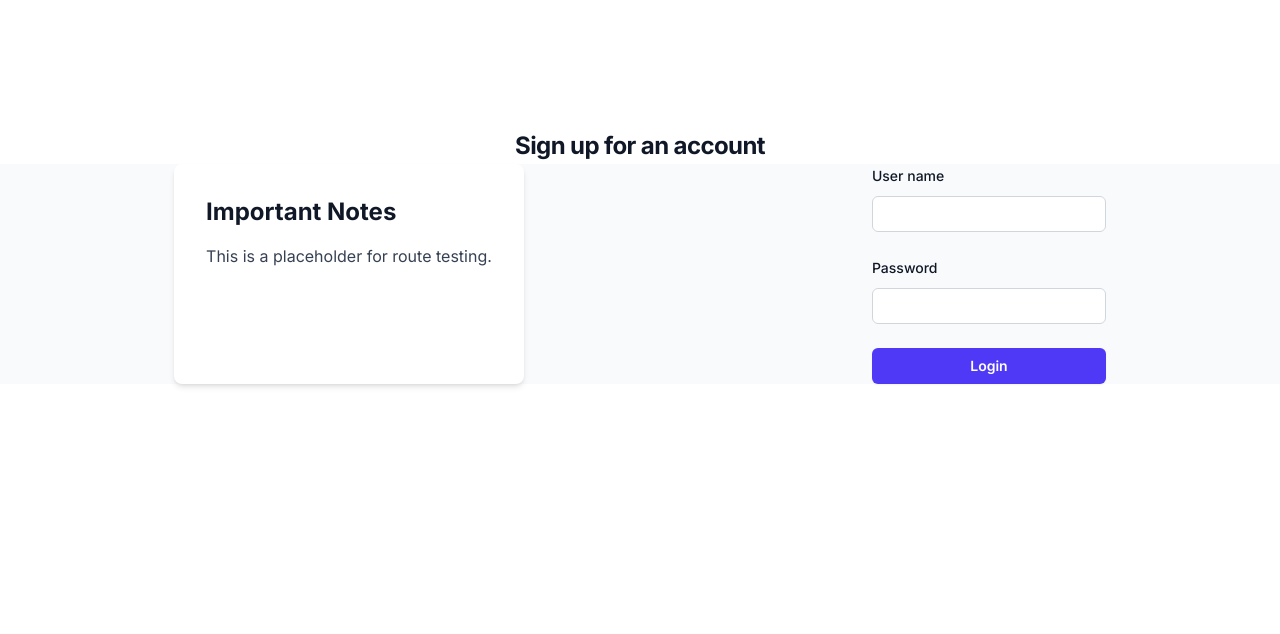
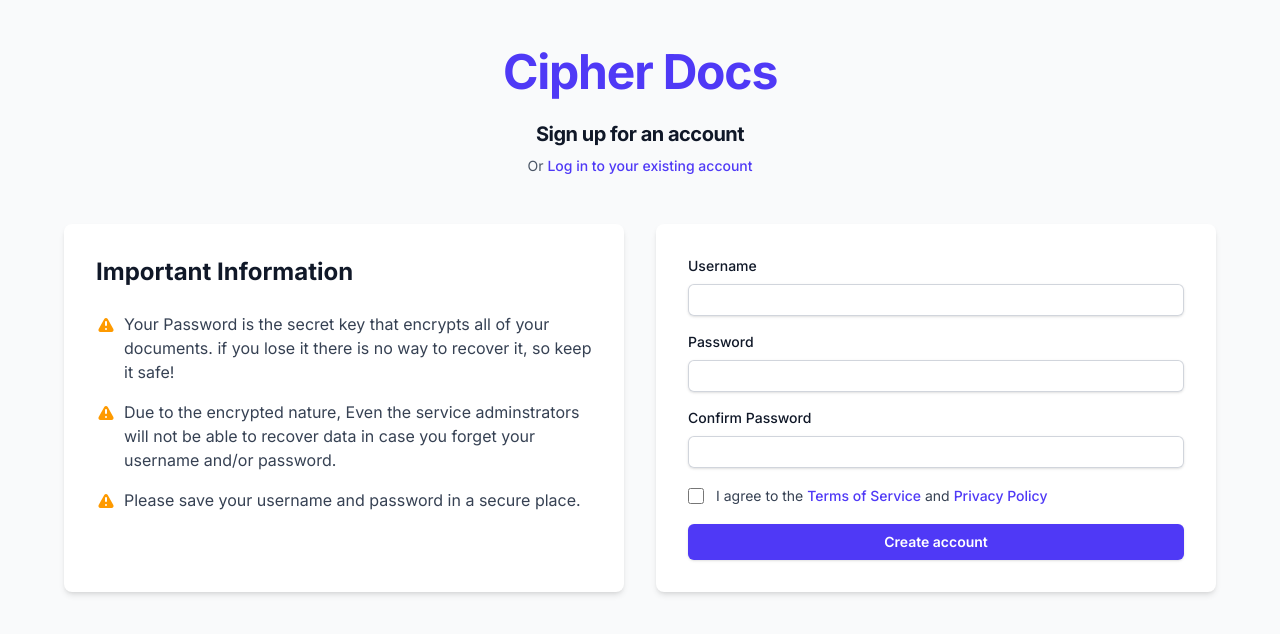
Before and after one commit to sajidahamed-git/cipherDocs-frontend, a React (Vite) app: page /signup in a window 1280 px wide. Shown: the top 634 px of the page. Built offline with nearby package versions, Linux system fonts and the light colour scheme.

Commit message:
feat: enhance SignupPage with improved layout, validation, and user guidance; add confirm password field and terms agreement

```diff
--- a/src/pages/SignupPage.tsx
+++ b/src/pages/SignupPage.tsx
@@ -1,90 +1,202 @@
 import { useState } from "react";
-// import { Link } from "react-router-dom";
+import { Link } from "react-router-dom";
 
 export default function SignupPage() {
   const [username, setUsername] = useState("");
   const [password, setPassword] = useState("");
+  const [confirmPassword, setConfirmPassword] = useState("");
+
   return (
-    <div className="py-12">
-      <div className="">
-        <img
-          alt=""
-          src=""
-          className="mx-auto h-10 w-auto"
-        />
-        <h2 className="mt-10 text-center text-2xl/9 font-bold tracking-tight text-gray-900">
+    <div className="min-h-screen bg-gray-50 px-4 py-12 sm:px-6 lg:px-8">
+      <div className="mx-auto max-w-7xl">
+        <div className="flex flex-col items-center justify-center">
+          <h1 className="text-2xl font-bold tracking-tight text-indigo-600 sm:text-5xl">
+            Cipher Docs
+          </h1>
+          <h2 className="mt-6 text-xl font-bold tracking-tight text-gray-900">
             Sign up for an account
           </h2>
-      </div>
-      <div className="flex justify-around bg-gray-50">
-        <div className="notes rounded-lg bg-white p-8 shadow-md">
-          <h1 className="mb-4 text-2xl font-bold text-gray-900">
-            Important Notes
-          </h1>
-          <p className="text-gray-700">
-            This is a placeholder for route testing.
+          <p className="mt-2 text-center text-sm text-gray-600">
+            Or{" "}
+            <Link
+              to="/login"
+              className="font-medium text-indigo-600 hover:text-indigo-500"
+            >
+              Log in to your existing account
+            </Link>
           </p>
         </div>
-        <div className="form">
-          <form
-            // onSubmit={(e) => handleLoginSubmit(username, password, e)}
-            className="space-y-6"
+
+        <div className="mt-8 sm:mt-12">
+          <div className="mx-auto grid max-w-6xl gap-8 md:grid-cols-2">
+            <div className="order-2 rounded-lg bg-white p-8 shadow-md md:order-1">
+              <h2 className="mb-6 text-2xl font-bold text-gray-900">
+               Important Information
+              </h2>
+              <ul className="space-y-4">
+                <li className="flex items-start">
+                  <svg
+                    xmlns="http://www.w3.org/2000/svg"
+                    className="mt-1 mr-2 h-5 w-5 flex-shrink-0 text-amber-500"
+                    viewBox="0 0 20 20"
+                    fill="currentColor"
                   >
+                    <path
+                      fillRule="evenodd"
+                      d="M8.257 3.099c.765-1.36 2.722-1.36 3.486 0l5.58 9.92c.75 1.334-.213 2.98-1.742 2.98H4.42c-1.53 0-2.493-1.646-1.743-2.98l5.58-9.92zM11 13a1 1 0 11-2 0 1 1 0 012 0zm-1-8a1 1 0 00-1 1v3a1 1 0 002 0V6a1 1 0 00-1-1z"
+                      clipRule="evenodd"
+                    />
+                  </svg>
+                  <span className="text-gray-700">
+                    Your Password is the secret key that encrypts all of your documents.
+                    if you lose it  there is no way to recover it, so keep it safe!
+                  </span>
+                </li>
+                <li className="flex items-start">
+                  <svg
+                    xmlns="http://www.w3.org/2000/svg"
+                    className="mt-1 mr-2 h-5 w-5 flex-shrink-0 text-amber-500"
+                    viewBox="0 0 20 20"
+                    fill="currentColor"
+                  >
+                    <path
+                      fillRule="evenodd"
+                      d="M8.257 3.099c.765-1.36 2.722-1.36 3.486 0l5.58 9.92c.75 1.334-.213 2.98-1.742 2.98H4.42c-1.53 0-2.493-1.646-1.743-2.98l5.58-9.92zM11 13a1 1 0 11-2 0 1 1 0 012 0zm-1-8a1 1 0 00-1 1v3a1 1 0 002 0V6a1 1 0 00-1-1z"
+                      clipRule="evenodd"
+                    />
+                  </svg>
+                  <span className="text-gray-700">
+                    Due to the encrypted nature, Even the service adminstrators will not be
+                    able to recover data in case you forget your username and/or password.
+
+                  </span>
+                </li>
+                <li className="flex items-start">
+                  <svg
+                    xmlns="http://www.w3.org/2000/svg"
+                    className="mt-1 mr-2 h-5 w-5 flex-shrink-0 text-amber-500"
+                    viewBox="0 0 20 20"
+                    fill="currentColor"
+                  >
+                    <path
+                      fillRule="evenodd"
+                      d="M8.257 3.099c.765-1.36 2.722-1.36 3.486 0l5.58 9.92c.75 1.334-.213 2.98-1.742 2.98H4.42c-1.53 0-2.493-1.646-1.743-2.98l5.58-9.92zM11 13a1 1 0 11-2 0 1 1 0 012 0zm-1-8a1 1 0 00-1 1v3a1 1 0 002 0V6a1 1 0 00-1-1z"
+                      clipRule="evenodd"
+                    />
+                  </svg>
+                  <span className="text-gray-700">
+                    Please save your username and password in a secure place.
+                  </span>
+                </li>
+              </ul>
+            </div>
+
+            <div className="order-1 rounded-lg bg-white p-8 shadow-md md:order-2">
+              <form className="space-y-4">
                 <div>
                   <label
                     htmlFor="username"
-                className="block text-sm/6 font-medium text-gray-900"
+                    className="block text-sm font-medium text-gray-900"
                   >
-                User name
+                    Username
                   </label>
                   <div className="mt-2">
                     <input
                       id="username"
                       name="username"
                       type="text"
+                      autoComplete="username"
                       required
-                  autoComplete="username"
                       value={username}
                       onChange={(e) => setUsername(e.target.value)}
-                  className="block w-full rounded-md bg-white px-3 py-1.5 text-base text-gray-900 outline-1 -outline-offset-1 outline-gray-300 placeholder:text-gray-400 focus:outline-2 focus:-outline-offset-2 focus:outline-indigo-600 sm:text-sm/6"
+                      className="block w-full rounded-md border-0 px-3 py-1.5 text-gray-900 shadow-sm ring-1 ring-gray-300 ring-inset placeholder:text-gray-400 focus:ring-2 focus:ring-indigo-600 focus:ring-inset sm:text-sm"
                     />
                   </div>
                 </div>
 
                 <div>
-              <div className="flex items-center justify-between">
                   <label
                     htmlFor="password"
-                  className="block text-sm/6 font-medium text-gray-900"
+                    className="block text-sm font-medium text-gray-900"
                   >
                     Password
                   </label>
-              </div>
                   <div className="mt-2">
                     <input
                       id="password"
                       name="password"
                       type="password"
+                      autoComplete="new-password"
                       required
-                  autoComplete="current-password"
                       value={password}
                       onChange={(e) => setPassword(e.target.value)}
-                  className="block w-full rounded-md bg-white px-3 py-1.5 text-base text-gray-900 outline-1 -outline-offset-1 outline-gray-300 placeholder:text-gray-400 focus:outline-2 focus:-outline-offset-2 focus:outline-indigo-600 sm:text-sm/6"
+                      className="block w-full rounded-md border-0 px-3 py-1.5 text-gray-900 shadow-sm ring-1 ring-gray-300 ring-inset placeholder:text-gray-400 focus:ring-2 focus:ring-indigo-600 focus:ring-inset sm:text-sm"
                     />
                   </div>
                 </div>
-            {/* {error && <div className="text-red-500 text-sm">{error}</div>} */}
+
+                <div>
+                  <label
+                    htmlFor="confirmPassword"
+                    className="block text-sm font-medium text-gray-900"
+                  >
+                    Confirm Password
+                  </label>
+                  <div className="mt-2">
+                    <input
+                      id="confirmPassword"
+                      name="confirmPassword"
+                      type="password"
+                      autoComplete="new-password"
+                      required
+                      value={confirmPassword}
+                      onChange={(e) => setConfirmPassword(e.target.value)}
+                      className="block w-full rounded-md border-0 px-3 py-1.5 text-gray-900 shadow-sm ring-1 ring-gray-300 ring-inset placeholder:text-gray-400 focus:ring-2 focus:ring-indigo-600 focus:ring-inset sm:text-sm"
+                    />
+                  </div>
+                </div>
+
+                <div className="flex items-center">
+                  <input
+                    id="terms"
+                    name="terms"
+                    type="checkbox"
+                    className="h-4 w-4 rounded border-gray-300 text-indigo-600 focus:ring-indigo-600"
+                  />
+                  <label
+                    htmlFor="terms"
+                    className="ml-3 block text-sm leading-6 text-gray-700"
+                  >
+                    I agree to the{" "}
+                    <a
+                      href="#"
+                      className="font-medium text-indigo-600 hover:text-indigo-500"
+                    >
+                      Terms of Service
+                    </a>{" "}
+                    and{" "}
+                    <a
+                      href="#"
+                      className="font-medium text-indigo-600 hover:text-indigo-500"
+                    >
+                      Privacy Policy
+                    </a>
+                  </label>
+                </div>
+
                 <div>
                   <button
                     type="submit"
-                className="flex w-full justify-center rounded-md bg-indigo-600 px-3 py-1.5 text-sm/6 font-semibold text-white shadow-xs hover:bg-indigo-500 focus-visible:outline-2 focus-visible:outline-offset-2 focus-visible:outline-indigo-600"
+                    className="flex w-full justify-center rounded-md bg-indigo-600 px-3 py-2 text-sm font-semibold text-white shadow-sm transition-colors duration-200 hover:bg-indigo-500 focus-visible:outline focus-visible:outline-2 focus-visible:outline-offset-2 focus-visible:outline-indigo-600"
                   >
-                Login
+                    Create account
                   </button>
                 </div>
               </form>
             </div>
           </div>
         </div>
+      </div>
+    </div>
   );
 }
```
Lines whose indentation alone changed are shown as unchanged.
